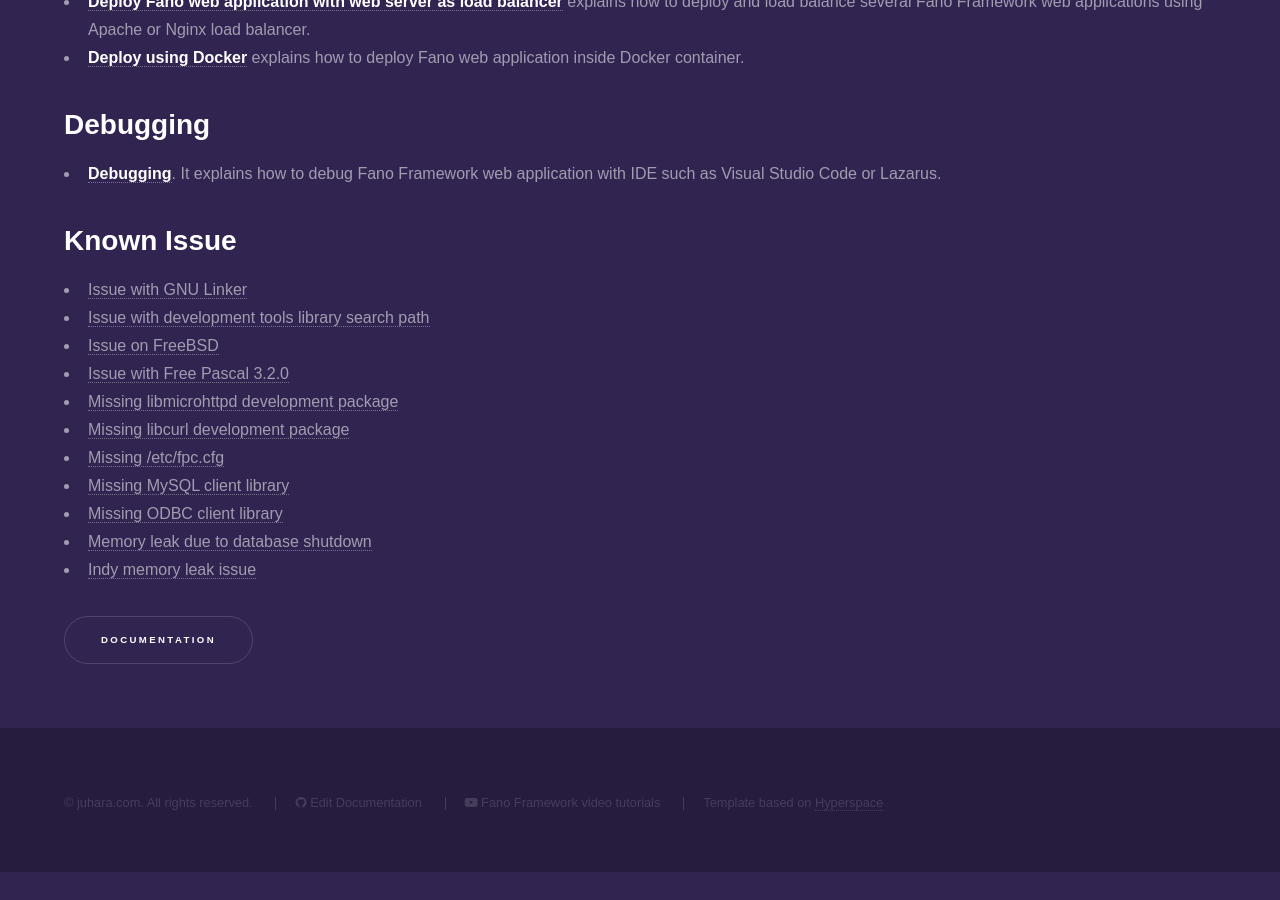
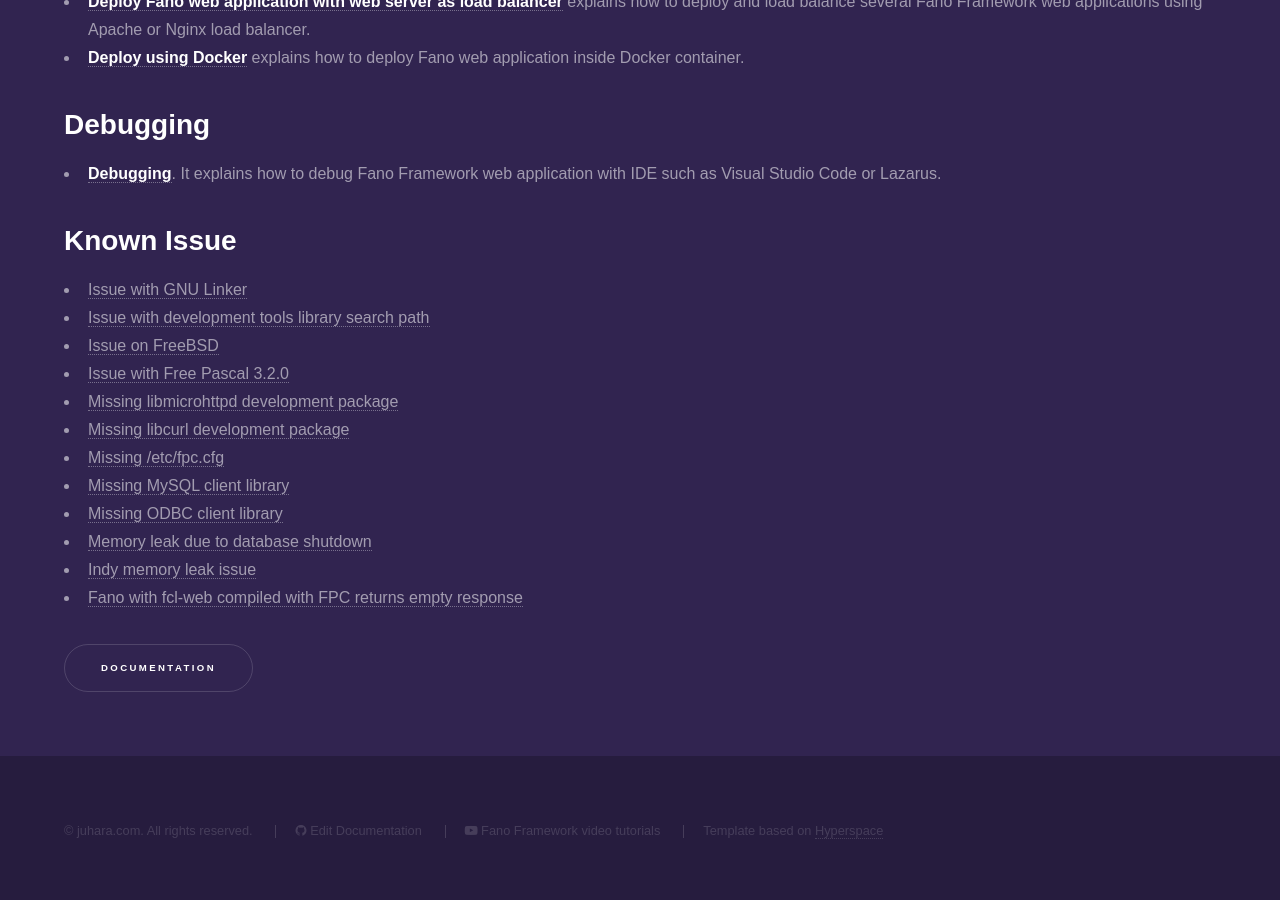
Before and after one commit to fanoframework/fanoframework.github.io, a Jekyll site: the page built from documentation/index.md, in a window 1280 px wide and 900 px high, scrolled down 2127 px. Built offline with Jekyll 4.4.1, drawn with Linux system fonts in a browser that asks for light colours; our own code applies the rules of GitHub Pages for plain Markdown files; before the commit the page ends 2999 px from its top, so only the background shows below that.

Commit message:
add reference  regarding issue with fcl-web on FPC 3.0.4

```diff
--- a/documentation/index.md
+++ b/documentation/index.md
@@ -87,3 +87,4 @@ description: Documentation and developer's resources for Fano Framework, web app
 - [Missing ODBC client library](/known-issues#missing-odbc-client-library)
 - [Memory leak due to database shutdown](/known-issues#shut-down-database-server-may-cause-memory-leak)
 - [Indy memory leak issue](/known-issues#indy-memory-leak-issue)
+- [Fano with fcl-web compiled with FPC returns empty response](/known-issues#empty-response-in-fpc-3.0.4-fcl-web)
```
